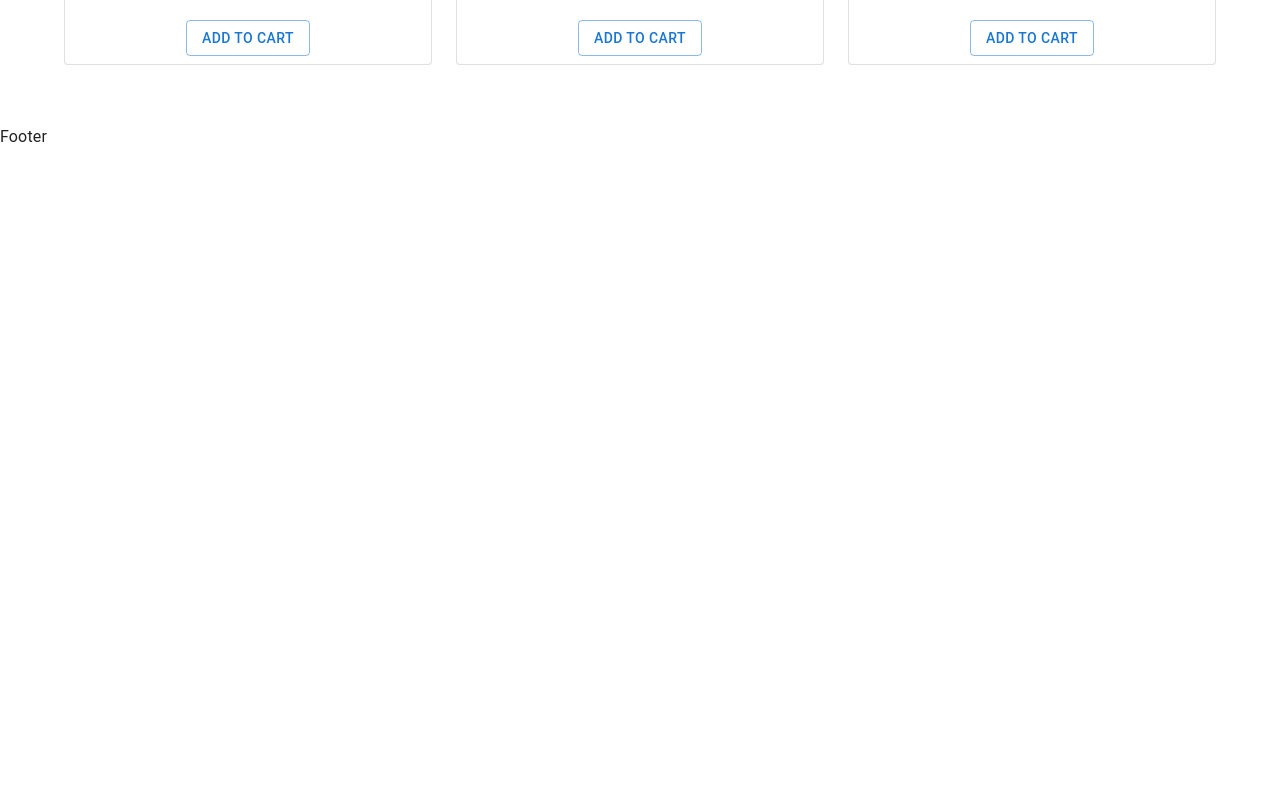
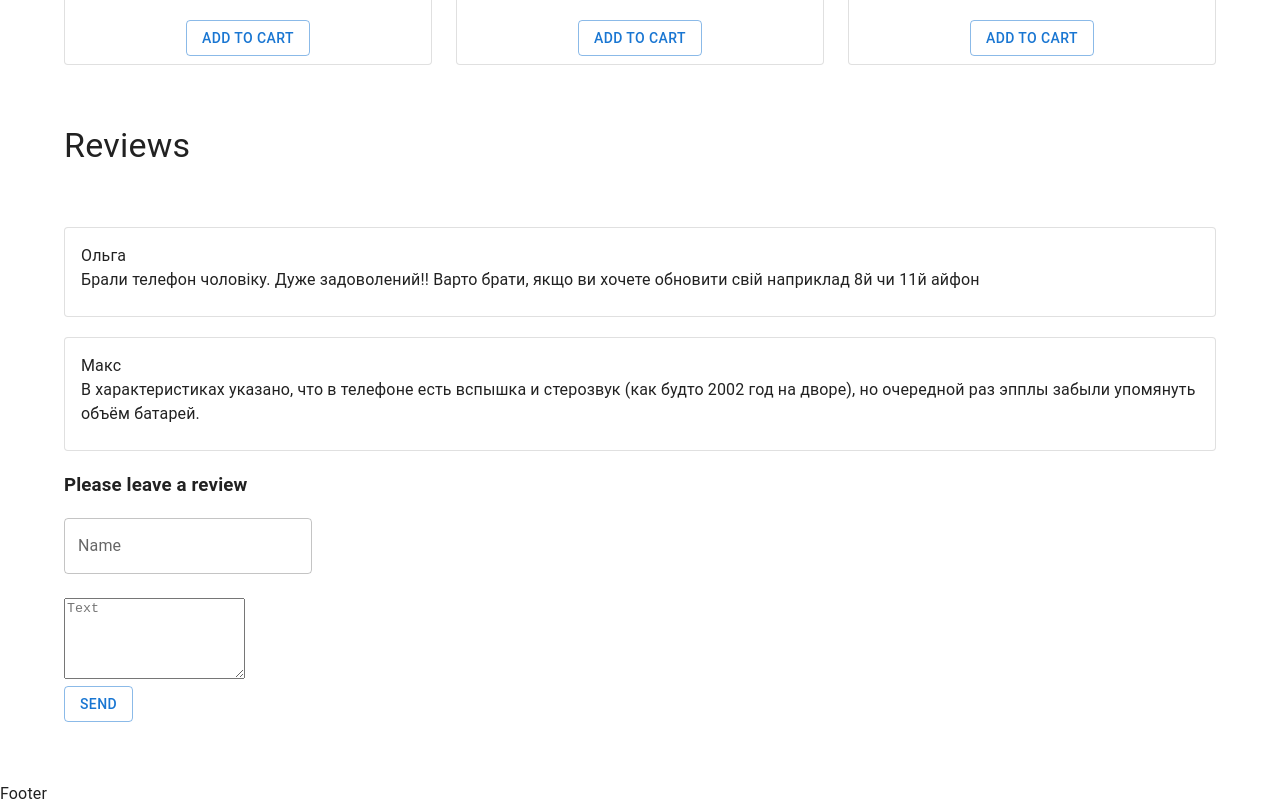
Before and after one commit to KDaniyil/React-shop-project, a React (Create React App) app: page / in a window 1280 px wide. Shown: the part 1260-2066 px from the top of the page. Before the commit the page ends 1409 px from the top, so only its background shows below. Built offline with nearby package versions, Linux system fonts and the light colour scheme.

Commit message:
add reviews

```diff
--- /dev/null
+++ b/src/components/Reviews/Reviews.tsx
@@ -0,0 +1,108 @@
+import {
+    Card,
+    CardContent,
+    TextareaAutosize,
+    TextField,
+    Typography,
+    Button,
+} from '@mui/material'
+import { useState } from 'react'
+
+type Props = {}
+type Review = {
+    name: string
+    text: string
+}
+const Reviews = (props: Props) => {
+    const arrReviews: Review[] = [
+        {
+            name: 'Ольга',
+            text: 'Брали телефон чоловіку. Дуже задоволений!! Варто брати, якщо ви хочете обновити свій наприклад 8й чи 11й айфон ',
+        },
+        {
+            name: 'Макс',
+            text: 'В характеристиках указано, что в телефоне есть вспышка и стерозвук (как будто 2002 год на дворе), но очередной раз эпплы забыли упомянуть объём батарей.',
+        },
+    ]
+    const [reviews, setReviews] = useState<Review[]>(arrReviews)
+    const [newReview, setNewReview] = useState<Review>({
+        name: '',
+        text: '',
+    })
+    const handleName = (e: React.ChangeEvent<HTMLInputElement>) => {
+        setNewReview((prevState) => ({
+            ...prevState,
+            name: e.target.value,
+        }))
+    }
+
+    const handleText = (e: React.ChangeEvent<HTMLTextAreaElement>) => {
+        setNewReview((prevState) => ({
+            ...prevState,
+            text: e.target.value,
+        }))
+    }
+
+    const onSend = (e: React.FormEvent<HTMLFormElement>) => {
+        e.preventDefault()
+        if (newReview.name === '' || newReview.text === '') {
+            alert('All fields are required!')
+        } else {
+            setNewReview({
+                name: '',
+                text: '',
+            })
+
+            setReviews((prevState) => {
+                return [...prevState, newReview]
+            })
+        }
+    }
+    return (
+        <>
+            <Typography variant="h4" component="h2" sx={{ margin: '60px 0' }}>
+                Reviews
+            </Typography>
+            <div>
+                {reviews.map((review, index) => {
+                    return (
+                        <Card
+                            variant="outlined"
+                            key={index}
+                            sx={{ margin: '20px 0' }}
+                        >
+                            <CardContent>
+                                <div>{review.name}</div>
+                                <div>{review.text}</div>
+                            </CardContent>
+                        </Card>
+                    )
+                })}
+            </div>
+
+            <form onSubmit={onSend}>
+                <h3>Please leave a review</h3>
+                <div>
+                    <TextField
+                        label="Name"
+                        value={newReview.name}
+                        onChange={handleName}
+                    />
+                </div>
+                <br />
+                <div>
+                    <TextareaAutosize
+                        minRows={5}
+                        placeholder="Text"
+                        value={newReview.text}
+                        onChange={handleText}
+                    />
+                </div>
+                <Button variant="outlined" type="submit">
+                    Send
+                </Button>
+            </form>
+        </>
+    )
+}
+export default Reviews
--- a/src/pages/Home/Home.tsx
+++ b/src/pages/Home/Home.tsx
@@ -1,4 +1,5 @@
 import ProductsList from 'components/ProductsList/ProductsList'
+import Reviews from 'components/Reviews/Reviews'
 
 type Props = {
     addProductToCart: (count: number, price: number) => void
@@ -7,6 +8,7 @@ function Home({ addProductToCart }: Props) {
     return (
         <div>
             <ProductsList addProductToCart={addProductToCart} />
+            <Reviews />
         </div>
     )
 }
```
